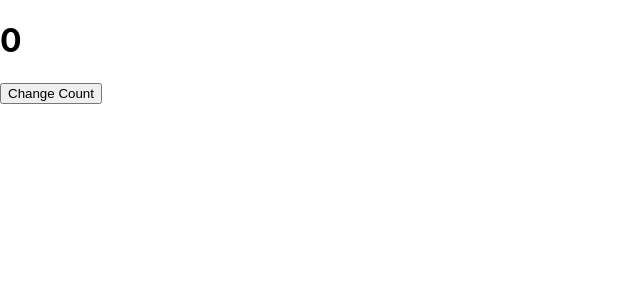
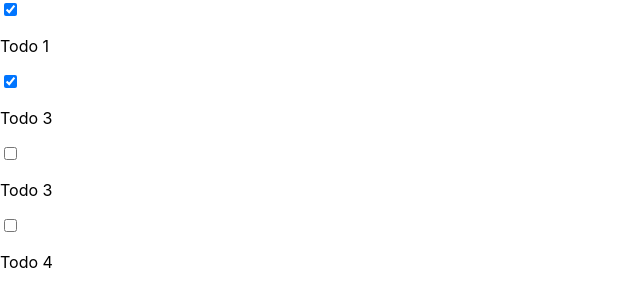
Before and after one commit to moriahhumphries/react-list, a React (Create React App) app: page / in a window 1280 px wide. Shown: the top 306 px of the page, without its empty margins (0-640 px from the left). Built offline with nearby package versions, Linux system fonts and the light colour scheme.

Commit message:
completed part 1 of lifecycle for todo list

```diff
--- a/src/App.js
+++ b/src/App.js
@@ -10,35 +10,38 @@ class App extends Component {
     constructor() {
         super()
         this.state = {
-            // todos: todosData,
-            count: 0
+            todos: todosData,
         }
+
         // Bind handlers
         this.handleEvent = this.handleEvent.bind(this)
     }
 
-    // allTodo = this.state.todos.map(item => <TodoList key={item.id} list={item}/>)
-
     // Will need to bind
-    handleEvent = () => {
+    handleEvent (id) {
+        console.log("Clicked", id)
         this.setState(prevState => {
+            const updatedTodos = prevState.todos.map(todo => {
+                if (todo.id === id) {
+                    todo.completed = !todo.completed
+                }
+                return todo
+            })
             return {
-                count: prevState.count + 1
+                todos: updatedTodos
             }
         })
     }
 
     render() {
 
+        const allTodo = this.state.todos.map(list => <TodoList key={list.id} list={list} handleEvent={this.handleEvent}/>)
         return (
             <div className="main-div">
                 <div className="todo-list">
-                    {/*{this.allTodo}*/}
-                    <h1>{this.state.count}</h1>
-                    <button onClick={this.handleEvent}>Change Count</button>
+                    {allTodo}
                 </div>
             </div>
-
         );
     };
 }
--- a/src/Components/TodoList.js
+++ b/src/Components/TodoList.js
@@ -5,7 +5,7 @@ const TodoList = (props) => {
         <div>
             <input type="checkbox"
                    checked={props.list.completed}
-                   onChange={() => console.log("changed!")}/>
+                   onChange={() => props.handleEvent(props.list.id)}/>
             <p>{props.list.text}</p>
         </div>
     )
```
